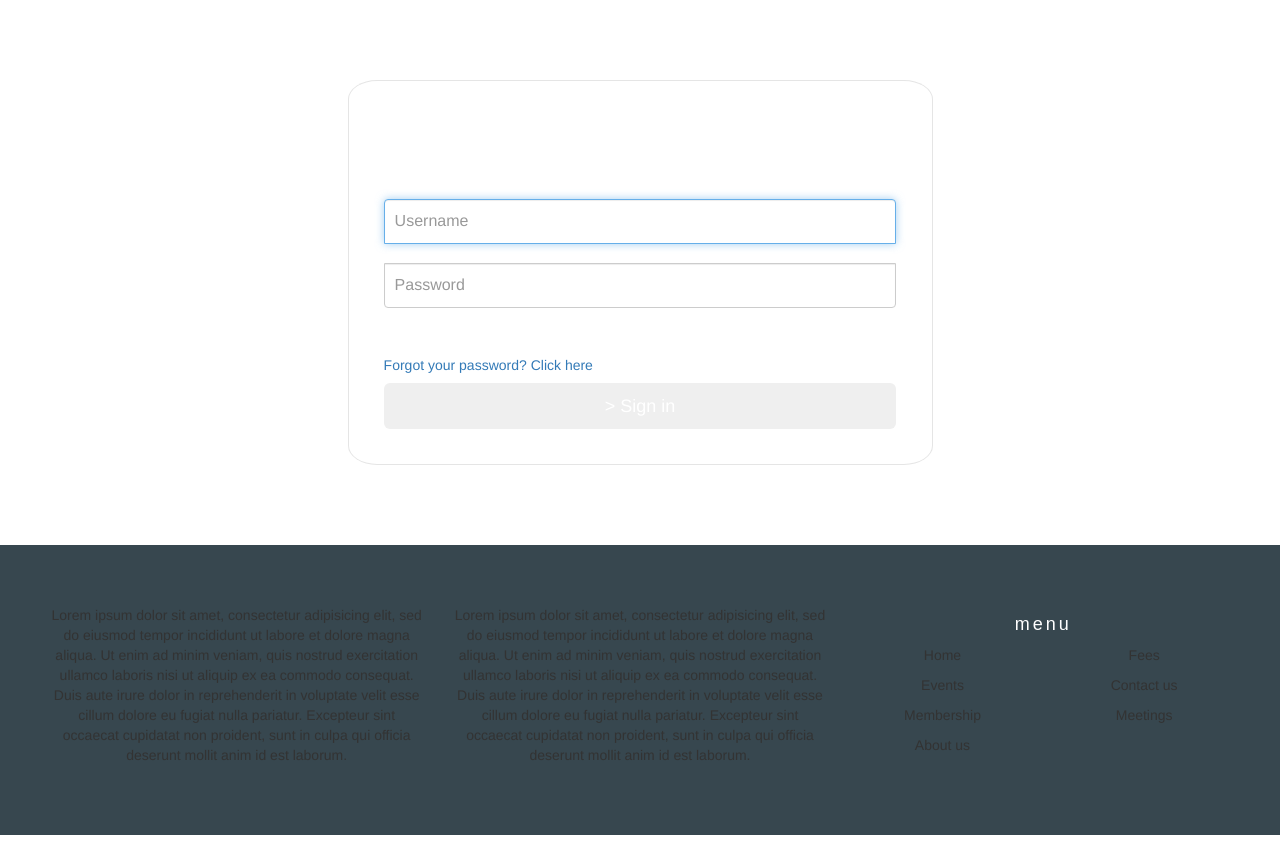
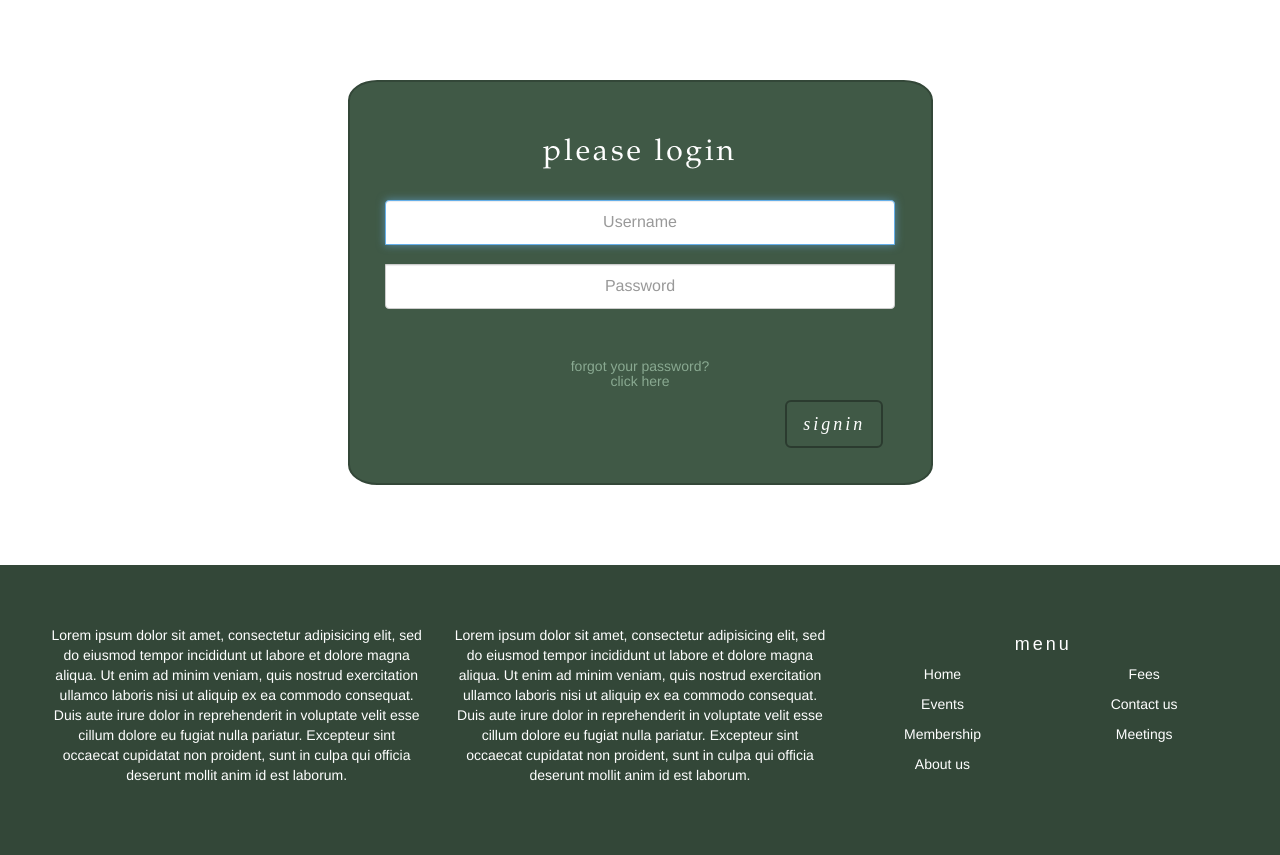
Before and after one commit to Tokyo-Tribe-Agency/Elk_Lodge_OS, a Django app: page /login in a window 1280 px wide. Shown: the part 170-1025 px from the top of the page. Run offline with Django 3.2, Linux system fonts and the light colour scheme; some libraries are stand-ins or nearby versions.

Commit message:
styling login and register pages

```diff
--- a/lodge/static/javascript.js
+++ b/lodge/static/javascript.js
@@ -39,3 +39,9 @@ function myMap() {
         }
     });
   });
+
+
+$(function () {
+  console.log("ima tooltip");
+  $('[data-toggle="tooltip"]').tooltip()
+})
--- a/lodge/static/styles.css
+++ b/lodge/static/styles.css
@@ -266,7 +266,8 @@
 }
 
   footer {
-    background-color: #37474f;
+    color: #fff;
+    background-color:#334738;
   }
 
 /* footer style */
@@ -460,6 +461,7 @@ form {
 }
 
 
+
 .smallscript {
   font-family: Optima sans-serif;
   font-style: oblique;
@@ -468,3 +470,55 @@ form {
   word-spacing: 3px;
 
 }
+
+
+
+
+/* styling for register and login pages*/
+
+
+
+
+
+
+.register_button{
+  -webkit-transition-duration: 0.4s; /* Safari */
+    transition-duration: 0.4s;
+    font-family: Optima sans-serif;
+    text-transform: lowercase;
+    font-style: oblique;
+    letter-spacing: 3px;
+    background-color: transparent;
+    border: solid 2px #2b3b2f;
+    color: #fff;
+}
+.register_button:hover {
+  background-color: #FFF;/* Green */
+  color: #334738;
+
+}
+
+.form-signin {
+  background-color:    #405946; /* Green */
+  border: solid 2px #334738;
+  text-align: center;
+  text-transform: lowercase;
+  }
+
+.form-signin-heading{
+  font-family: Palatino Linotype, serif;
+  letter-spacing: 3px
+  }
+
+input.form-control::-webkit-input-placeholder {
+  text-align: center;
+}
+
+form a {
+  color: #89a991;
+}
+
+form a:hover {
+  color: #fff;
+  text-decoration: none;
+}
--- a/lodge/templates/login.html
+++ b/lodge/templates/login.html
@@ -20,10 +20,19 @@
 			      <h2 class="form-signin-heading">Please login</h2>
 			      	<input type="text" class="form-control" name="username" placeholder="Username" required="" autofocus="" />
 			      	<br>
-			      	<input type="Password" class="form-control" name="password" placeholder="Password" required=""/> <<br>
+			      	<input type="Password" class="form-control" name="password" placeholder="Password" required=""/>
+			      	<br>
 
-	    			<h5><a>Forgot your password? Click here</a></h5>
-			      		<button class="btn btn-lg btn-block signin" type="submit"> > Sign in</button>
+	    			<h5>
+	    				<a>Forgot your password? </br>
+	    				Click here</a>
+	    			</h5>
+	    			<div class="row">
+			      	<div class="col-sm push">
+					   <button class="btn btn-lg btn-block register_button signin" type="submit"> signin</button>
+					</div>
+				</div>
+
 			    </form>
 
 			</div>
```
Also changed, not shown: lodge/templates/register.html (+4 -4 lines).
